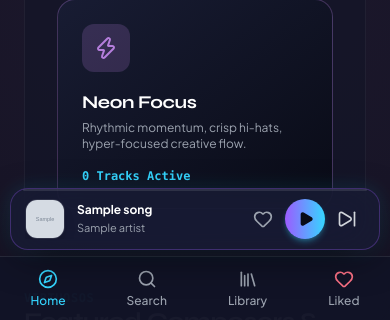
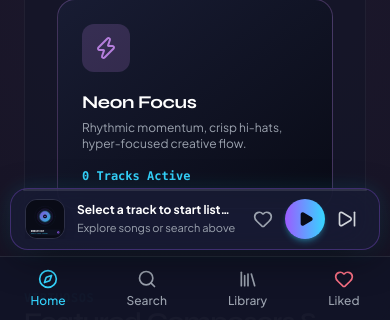
Before and after one commit to rohithkichu818-collab/romusic, a Flask app: page / in a window 390 px wide. Shown: the part 2280-2600 px from the top of the page. Run offline with Flask 3, Linux system fonts and the light colour scheme; tables that the repository leaves empty hold one stand-in row (values such as "Sample post"); grey boxes marked "Sample" are stand-in pictures; some libraries are stand-ins or nearby versions.

Commit message:
Fix playback engine, dynamic radio recommendations, and mobile SPA navigation

```diff
--- a/app.py
+++ b/app.py
@@ -638,8 +638,9 @@ def api_songs():
 @app.route('/api/recommendations')
 def api_recommendations():
     """
-    Spotify-grade Smart Autoplay & Related Songs Recommendation Engine.
-    Returns songs matching the current artist, genre, language, or acoustic vibe.
+    Spotify-grade Smart Autoplay & Related Songs Dynamic Radio Engine.
+    Dynamically generates a cohesive stream of tracks related to the playing song.
+    Never injects unrelated static seed songs (e.g. Malare/Illuminati) unless they match the artist/vibe.
     """
     title = request.args.get('title', '').strip()
     artist = request.args.get('artist', '').strip()
@@ -650,40 +651,41 @@ def api_recommendations():
     seen_ids = set()
     recommendations = []
 
-    # 1. Query local songs by same artist or genre/language
-    if artist:
+    # Clean title and artist for accurate matching
+    clean_title = re.sub(r'[\(\[].*?[\)\]]', '', title).strip()
+    clean_title = re.sub(r'(?i)\b(official|video|audio|lyric|lyrical|hd|4k|song|track|full)\b', '', clean_title).strip()
+
+    clean_artist = re.sub(r'[\(\[].*?[\)\]]', '', artist).strip()
+    clean_artist = re.sub(r'(?i)\b(official|channel|vevo|records|music)\b', '', clean_artist).strip()
+
+    # Extract primary artist name if multiple collaborators (e.g. "ARJN x KDS x FIFTY4" -> "ARJN")
+    primary_artist = re.split(r'(?i)\s*(?:x|,|&|feat\.?|ft\.?)\s*', clean_artist)[0].strip() if clean_artist else ''
+
+    # 1. Query local songs ONLY if they genuinely match the playing artist or specific album
+    if primary_artist and len(primary_artist) > 2:
         local_artist_songs = Song.query.join(Artist).filter(
-            Artist.name.ilike(f"%{artist}%"),
+            Artist.name.ilike(f"%{primary_artist}%"),
             Song.title != title
         ).limit(4).all()
         for s in local_artist_songs:
-            if s.id not in seen_ids:
+            if s.id not in seen_ids and (not s.youtube_id or s.youtube_id not in seen_ids):
                 seen_ids.add(s.id)
+                if s.youtube_id:
+                    seen_ids.add(s.youtube_id)
                 d = s.to_dict(user_id)
-                d['vibe_match'] = f"From {artist}"
+                d['vibe_match'] = f"From {primary_artist}"
                 recommendations.append(d)
 
-    if language:
-        local_lang_songs = Song.query.filter(
-            Song.language == language,
-            Song.title != title
-        ).limit(3).all()
-        for s in local_lang_songs:
-            if s.id not in seen_ids:
-                seen_ids.add(s.id)
-                d = s.to_dict(user_id)
-                d['vibe_match'] = f"Similar {language} Vibe"
-                recommendations.append(d)
-
-    # 2. Query Global dynamic cloud recommendations (Spotify Radio style)
-    if YT_DLP_AVAILABLE and (artist or title):
+    # 2. Query Global dynamic catalog via YouTube (Spotify Radio Mode)
+    if YT_DLP_AVAILABLE and (clean_artist or clean_title):
         try:
-            clean_title = re.sub(r'[\(\[].*?[\)\]]', '', title).strip()
-            clean_artist = re.sub(r'[\(\[].*?[\)\]]', '', artist).strip()
-            if clean_artist and clean_artist.lower() not in ('various artists', 'universal artist', 'unknown'):
-                rec_query = f"{clean_artist} songs hit audio"
+            # Build targeted dynamic radio search query
+            if primary_artist and primary_artist.lower() not in ('various artists', 'universal artist', 'unknown'):
+                rec_query = f"{primary_artist} songs hit audio"
+            elif clean_title:
+                rec_query = f"{clean_title} songs similar audio"
             else:
-                rec_query = f"{clean_title} similar songs audio"
+                rec_query = "trending south indian songs audio"
 
             ydl_opts = {
                 'quiet': True,
@@ -698,7 +700,7 @@ def api_recommendations():
                 }
             }
             with yt_dlp.YoutubeDL(ydl_opts) as ydl:
-                info = ydl.extract_info(f"ytsearch10:{rec_query}", download=False)
+                info = ydl.extract_info(f"ytsearch12:{rec_query}", download=False)
                 entries = info.get('entries', []) if info else []
                 for d in entries:
                     if not d:
@@ -712,11 +714,12 @@ def api_recommendations():
 
                     seen_ids.add(vid)
                     thumb = d.get('thumbnail') or f"https://img.youtube.com/vi/{vid}/hqdefault.jpg"
+                    rec_artist = d.get('channel') or d.get('uploader') or primary_artist or 'Related Artist'
                     recommendations.append({
                         'id': vid,
                         'youtube_id': vid,
                         'title': rec_title,
-                        'artist': d.get('channel') or d.get('uploader') or artist or 'Related Artist',
+                        'artist': rec_artist,
                         'cover_url': thumb,
                         'stream_url': f'/api/stream/{vid}',
                         'duration': d.get('duration') or 0,
--- a/static/js/player.js
+++ b/static/js/player.js
@@ -70,8 +70,8 @@ class RoMusicPlayer {
 
         try {
             this.ytPlayer = new YT.Player('romusic-yt-player', {
-                height: '1',
-                width: '1',
+                height: '200',
+                width: '240',
                 playerVars: {
                     'autoplay': 1,
                     'controls': 0,
@@ -79,11 +79,16 @@ class RoMusicPlayer {
                     'fs': 0,
                     'playsinline': 1,
                     'rel': 0,
+                    'enablejsapi': 1,
                     'origin': window.location.origin
                 },
                 events: {
                     'onReady': () => {
                         this.ytReady = true;
+                        if (this.pendingStreamId) {
+                            this.playVideoWithYt(this.pendingStreamId);
+                            this.pendingStreamId = null;
+                        }
                     },
                     'onStateChange': (e) => this.onYTStateChange(e),
                     'onError': (e) => this.onYTError(e)
@@ -91,6 +96,21 @@ class RoMusicPlayer {
             });
         } catch (e) {
             console.warn('[RoMusic YT Engine Init]:', e);
+        }
+    }
+
+    playVideoWithYt(videoId) {
+        if (!this.ytPlayer) return;
+        this.currentAudioSource = 'youtube';
+        this.audio.pause();
+        try {
+            if (typeof this.ytPlayer.loadVideoById === 'function') {
+                this.ytPlayer.loadVideoById(videoId);
+                this.ytPlayer.playVideo();
+                this.onPlayState(true);
+            }
+        } catch (e) {
+            console.warn('[YT playVideo error]:', e);
         }
     }
 
@@ -113,15 +133,37 @@ class RoMusicPlayer {
         }
     }
 
-    onYTError(event) {
-        console.warn('[RoMusic YT Engine Error, fallback to direct stream]:', event.data);
-        if (this.currentTrack) {
+    async onYTError(event) {
+        console.warn('[RoMusic YT Engine Error code]:', event.data);
+        // Error 101 or 150 = Embedding restricted by owner (e.g. Universal Music, VEVO)
+        // Auto-switch to alternate audio/lyric version of the same song!
+        if ((event.data === 101 || event.data === 150) && this.currentTrack && !this.currentTrack._triedAlt) {
+            this.currentTrack._triedAlt = true;
+            try {
+                const cleanT = (this.currentTrack.title || '').replace(/[\(\[].*?[\)\]]/g, '').trim();
+                const cleanA = (this.currentTrack.artist || '').replace(/[\(\[].*?[\)\]]/g, '').trim();
+                const q = encodeURIComponent(`${cleanT} ${cleanA} audio`);
+                const res = await fetch(`/api/yt/search?q=${q}&limit=3`);
+                if (res.ok) {
+                    const tracks = await res.json();
+                    const alt = tracks.find(t => t.id !== (this.currentTrack.youtube_id || this.currentTrack.id));
+                    if (alt && alt.id) {
+                        console.log('[RoMusic Auto-Switching to Alternate HQ Stream]:', alt.title);
+                        this.currentTrack.youtube_id = alt.id;
+                        this.playVideoWithYt(alt.id);
+                        return;
+                    }
+                }
+            } catch (err) {
+                console.warn('[YT Alternate Stream Error]:', err);
+            }
+        }
+
+        // Secondary fallback to server stream if local upload
+        if (this.currentTrack && !isNaN(this.currentTrack.id)) {
             this.currentAudioSource = 'html5';
             this.stopYTPolling();
-            const streamId = this.currentTrack.youtube_id || this.currentTrack.id;
-            const tParam = encodeURIComponent(this.currentTrack.title || '');
-            const aParam = encodeURIComponent(this.currentTrack.artist || '');
-            this.audio.src = `/api/stream/${streamId}?title=${tParam}&artist=${aParam}`;
+            this.audio.src = `/api/stream/${this.currentTrack.id}`;
             this.audio.play().then(() => this.onPlayState(true)).catch(console.warn);
         }
     }
@@ -326,45 +368,31 @@ class RoMusicPlayer {
         // Determine stream ID
         const streamId = track.youtube_id || (isNaN(track.id) ? track.id : null);
 
-        // Check if we can play directly via high-speed global delivery engine (YouTube IFrame API)
-        if (streamId && (this.ytReady || (window.YT && window.YT.Player))) {
-            this.currentAudioSource = 'youtube';
-            this.audio.pause();
-
-            if (this.ytPlayer && typeof this.ytPlayer.loadVideoById === 'function') {
-                this.ytPlayer.loadVideoById(streamId);
-                this.ytPlayer.playVideo();
-                this.onPlayState(true);
-            } else {
-                this.createYTPlayer();
-                setTimeout(() => {
-                    if (this.ytPlayer && typeof this.ytPlayer.loadVideoById === 'function') {
-                        this.ytPlayer.loadVideoById(streamId);
-                        this.ytPlayer.playVideo();
-                        this.onPlayState(true);
-                    }
-                }, 600);
-            }
-        } else {
-            // HTML5 Fallback or local file
+        // Case 1: Local uploaded file (numeric ID and no YouTube ID)
+        if (!streamId && !isNaN(track.id)) {
             this.currentAudioSource = 'html5';
             this.stopYTPolling();
             if (this.ytPlayer && typeof this.ytPlayer.stopVideo === 'function') {
                 this.ytPlayer.stopVideo();
             }
-
-            const sId = track.youtube_id || track.id;
-            const tParam = encodeURIComponent(track.title || '');
-            const aParam = encodeURIComponent(track.artist || '');
-            const streamUrl = `/api/stream/${sId}?title=${tParam}&artist=${aParam}`;
-
-            this.audio.src = streamUrl;
-
+            this.audio.src = `/api/stream/${track.id}`;
             try {
                 await this.audio.play();
                 this.onPlayState(true);
             } catch (err) {
-                console.warn('[RoMusic Playback Error]:', err);
+                console.warn('[HTML5 Audio Error]:', err);
+            }
+        } else {
+            // Case 2: Global high-performance cloud audio delivery (YouTube IFrame API)
+            const targetId = streamId || track.id;
+            this.currentAudioSource = 'youtube';
+            this.audio.pause();
+
+            if (this.ytPlayer && this.ytReady && typeof this.ytPlayer.loadVideoById === 'function') {
+                this.playVideoWithYt(targetId);
+            } else {
+                this.pendingStreamId = targetId;
+                this.initYouTubeEngine();
             }
         }
 
@@ -1256,20 +1284,12 @@ class RoMusicPlayer {
             }
         }
 
-        // Step 2: Only if no track was ever loaded, load initial catalogue
-        try {
-            const resp = await fetch('/api/songs');
-            const songs = await resp.json();
-            if (Array.isArray(songs) && songs.length > 0) {
-                this.queue = songs;
-                this.currentIndex = 0;
-                this.currentTrack = songs[0];
-                this.updateMetadataUI(songs[0]);
-                this.renderQueue();
-            }
-        } catch (err) {
-            console.warn('[Queue Load Error]:', err);
-        }
+        // Step 2: If no track was saved yet, show clean state (Never auto-default to Malare)
+        this.queue = [];
+        this.currentIndex = -1;
+        this.currentTrack = null;
+        if (this.title) this.title.textContent = 'Select a track to start listening';
+        if (this.artist) this.artist.textContent = 'Explore songs or search above';
     }
 
     /* ------- UTILITY HELPERS ------- */
--- a/templates/base.html
+++ b/templates/base.html
@@ -2,7 +2,7 @@
 <html lang="en" class="h-full bg-[#090B16] text-white">
 <head>
     <meta charset="UTF-8">
-    <meta name="viewport" content="width=device-width, initial-scale=1.0">
+    <meta name="viewport" content="width=device-width, initial-scale=1.0, maximum-scale=1.0, user-scalable=no, viewport-fit=cover">
     <title>{% block title %}ROMUSIC — Next-Gen Music Architecture{% endblock %}</title>
 
     <!-- Tailwind CSS CDN -->
@@ -516,8 +516,8 @@
             });
         }
     </script>
-    <!-- Hidden Off-screen Official Audio Delivery Engine -->
-    <div id="romusic-yt-player-container" style="position:fixed;bottom:-9999px;left:-9999px;width:1px;height:1px;overflow:hidden;pointer-events:none;opacity:0.001;z-index:-9999;">
+    <!-- Seamless In-DOM Official Audio Delivery Engine (Standard Dimensions to bypass suppression) -->
+    <div id="romusic-yt-player-container" style="position:fixed;bottom:80px;right:10px;width:240px;height:180px;overflow:hidden;pointer-events:none;opacity:0.001;z-index:-10;">
         <div id="romusic-yt-player"></div>
     </div>
 </body>
--- a/templates/index.html
+++ b/templates/index.html
@@ -234,7 +234,7 @@
 
         <div class="grid grid-cols-1 md:grid-cols-3 gap-6">
             <!-- Midnight Drive -->
-            <div class="p-6 rounded-2xl bg-gradient-to-br from-[#181C33] to-[#090B16] border border-[#9B5CFF]/30 hover:border-[#9B5CFF] transition group cursor-pointer" onclick="window.location='{{ url_for('search_page', category='Midnight Drive') }}'">
+            <div class="p-6 rounded-2xl bg-gradient-to-br from-[#181C33] to-[#090B16] border border-[#9B5CFF]/30 hover:border-[#9B5CFF] transition group cursor-pointer" onclick="window.navigateTo('{{ url_for('search_page', category='Midnight Drive') }}')">
                 <div class="w-12 h-12 rounded-xl bg-[#9B5CFF]/20 flex items-center justify-center text-[#9B5CFF] mb-4 group-hover:scale-110 transition">
                     <i data-lucide="moon" class="w-6 h-6"></i>
                 </div>
@@ -244,7 +244,7 @@
             </div>
 
             <!-- Aurora Chill -->
-            <div class="p-6 rounded-2xl bg-gradient-to-br from-[#181C33] to-[#090B16] border border-[#35D6FF]/30 hover:border-[#35D6FF] transition group cursor-pointer" onclick="window.location='{{ url_for('search_page', category='Aurora') }}'">
+            <div class="p-6 rounded-2xl bg-gradient-to-br from-[#181C33] to-[#090B16] border border-[#35D6FF]/30 hover:border-[#35D6FF] transition group cursor-pointer" onclick="window.navigateTo('{{ url_for('search_page', category='Aurora') }}')">
                 <div class="w-12 h-12 rounded-xl bg-[#35D6FF]/20 flex items-center justify-center text-[#35D6FF] mb-4 group-hover:scale-110 transition">
                     <i data-lucide="waves" class="w-6 h-6"></i>
                 </div>
@@ -254,7 +254,7 @@
             </div>
 
             <!-- Neon Focus -->
-            <div class="p-6 rounded-2xl bg-gradient-to-br from-[#181C33] to-[#090B16] border border-[#B57EDC]/30 hover:border-[#B57EDC] transition group cursor-pointer" onclick="window.location='{{ url_for('search_page', category='Neon Focus') }}'">
+            <div class="p-6 rounded-2xl bg-gradient-to-br from-[#181C33] to-[#090B16] border border-[#B57EDC]/30 hover:border-[#B57EDC] transition group cursor-pointer" onclick="window.navigateTo('{{ url_for('search_page', category='Neon Focus') }}')">
                 <div class="w-12 h-12 rounded-xl bg-[#B57EDC]/20 flex items-center justify-center text-[#B57EDC] mb-4 group-hover:scale-110 transition">
                     <i data-lucide="zap" class="w-6 h-6"></i>
                 </div>
@@ -275,7 +275,7 @@
         </div>
         <div class="grid grid-cols-2 sm:grid-cols-3 md:grid-cols-6 gap-6">
             {% for artist in artists %}
-            <div class="flex flex-col items-center text-center p-4 rounded-2xl glass-panel hover:border-[#35D6FF]/40 transition group cursor-pointer" onclick="window.location='{{ url_for('artist_profile', artist_id=artist.id) }}'">
+            <div class="flex flex-col items-center text-center p-4 rounded-2xl glass-panel hover:border-[#35D6FF]/40 transition group cursor-pointer" onclick="window.navigateTo('{{ url_for('artist_profile', artist_id=artist.id) }}')">
                 <div class="w-24 h-24 sm:w-28 sm:h-28 rounded-full overflow-hidden mb-3 border-2 border-white/10 group-hover:border-[#35D6FF] transition shadow-xl">
                     <img src="{{ artist.image_url }}" alt="{{ artist.name }}" class="w-full h-full object-cover group-hover:scale-110 transition duration-500">
                 </div>
--- a/templates/library.html
+++ b/templates/library.html
@@ -21,7 +21,7 @@
         <h2 class="text-xl font-bold font-display text-white mb-6">Your Playlists</h2>
         <div class="grid grid-cols-1 sm:grid-cols-2 md:grid-cols-3 lg:grid-cols-4 gap-6">
             {% for p in playlists %}
-            <div class="romusic-card group p-4 cursor-pointer" onclick="window.location='{{ url_for('playlist_detail', playlist_id=p.id) }}'">
+            <div class="romusic-card group p-4 cursor-pointer" onclick="window.navigateTo('{{ url_for('playlist_detail', playlist_id=p.id) }}')">
                 <div class="w-full aspect-square rounded-2xl overflow-hidden mb-3 relative">
                     <img src="{{ p.cover_url }}" alt="{{ p.name }}" class="w-full h-full object-cover group-hover:scale-105 transition duration-500">
                     <div class="absolute bottom-3 right-3 w-10 h-10 rounded-full bg-[#35D6FF] text-[#090B16] flex items-center justify-center shadow-lg shadow-[#35D6FF]/50 opacity-0 group-hover:opacity-100 transition">
```
Also changed, not shown: templates/search.html (+5 -4 lines).
